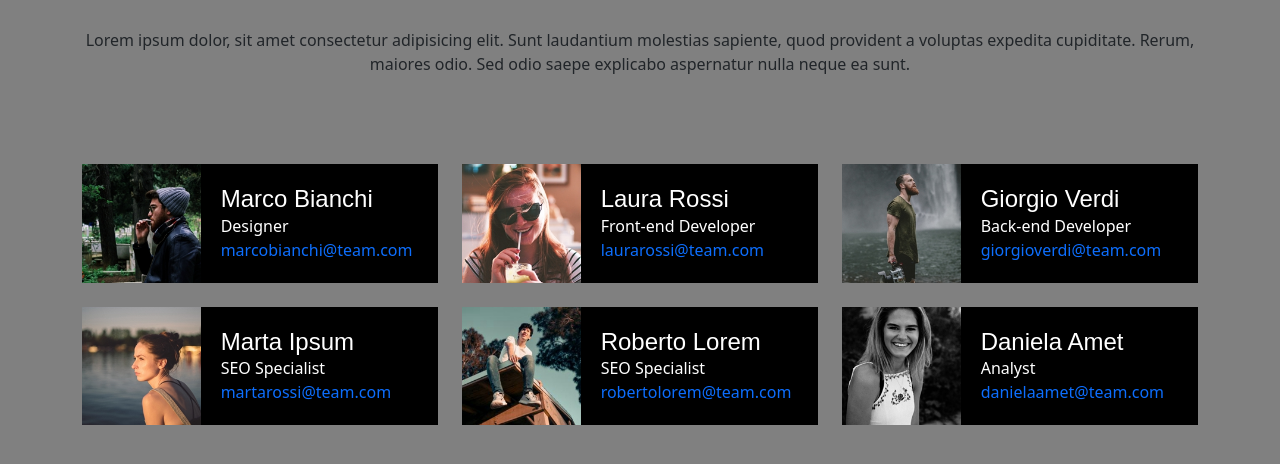
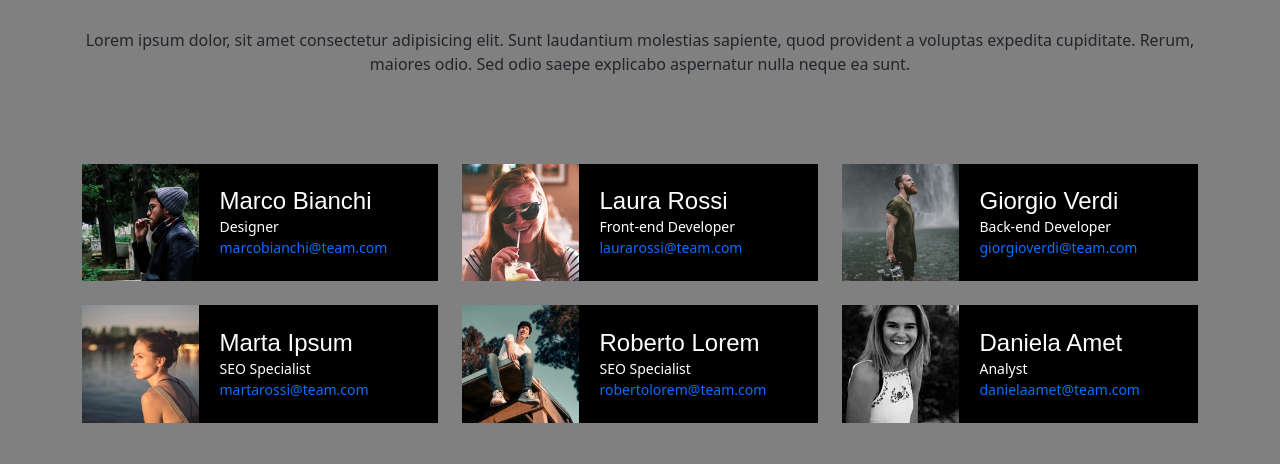
Before and after one commit to mannuccimattia/js-our-team, a plain HTML site: page index.html in a window 1280 px wide. Shown: the part 116-580 px from the top of the page. Drawn offline with nearby package versions, Linux system fonts and the light colour scheme; a web font is replaced by a local one.

Commit message:
[FIX] More card style fixes

```diff
--- a/css/style.css
+++ b/css/style.css
@@ -12,12 +12,11 @@ h1 {
 }
 
 #team-members img{
-  width: calc(100% / 3);
-  aspect-ratio: 1/1;
+  width: 33%;
 }
 
 #card-text{
-  width: calc(100% / 3 * 2);
+  width: 67%;
   background-color: black;
   padding: 0 20px;
 }
@@ -30,8 +29,10 @@ h1 {
 
 #team-members p{
   font-weight: 200;
+  font-size: 14px;
 }
 
 #team-members a{
   text-decoration: none;
+  font-size: 14px;
 }
--- a/js/script.js
+++ b/js/script.js
@@ -41,7 +41,7 @@ const teamMembers = [
 const createMemberCard = (member) => {
   const {name, role, email, img} = member
 
-  const card = `<div class="col-12 col-md-6 col-lg-4">
+  const card = `<div class="col-12 col-md-6 col-xl-4">
                   <div class="d-flex">
                     <img src="./${img}" alt="" class="img-fluid">
                     <div class="d-flex flex-column justify-content-center" id="card-text">
```
